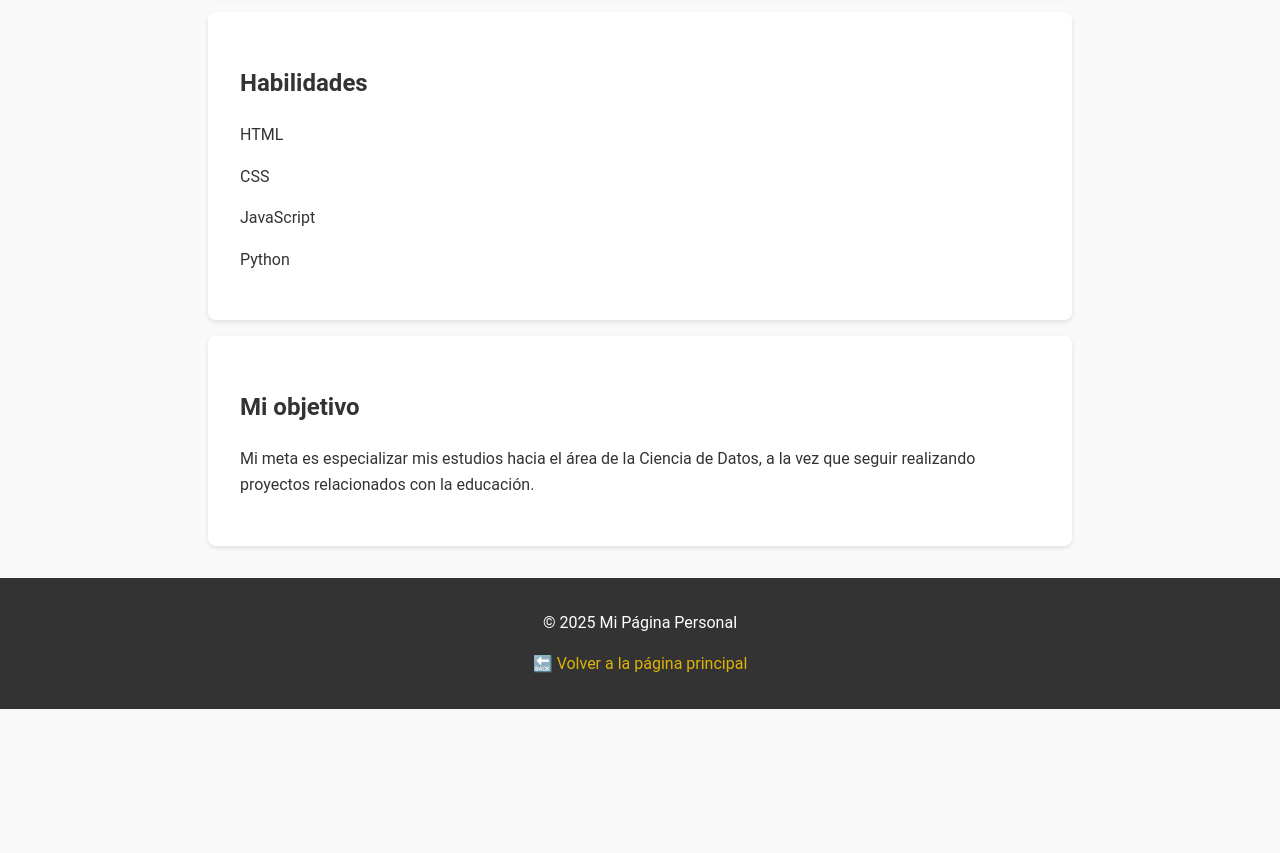
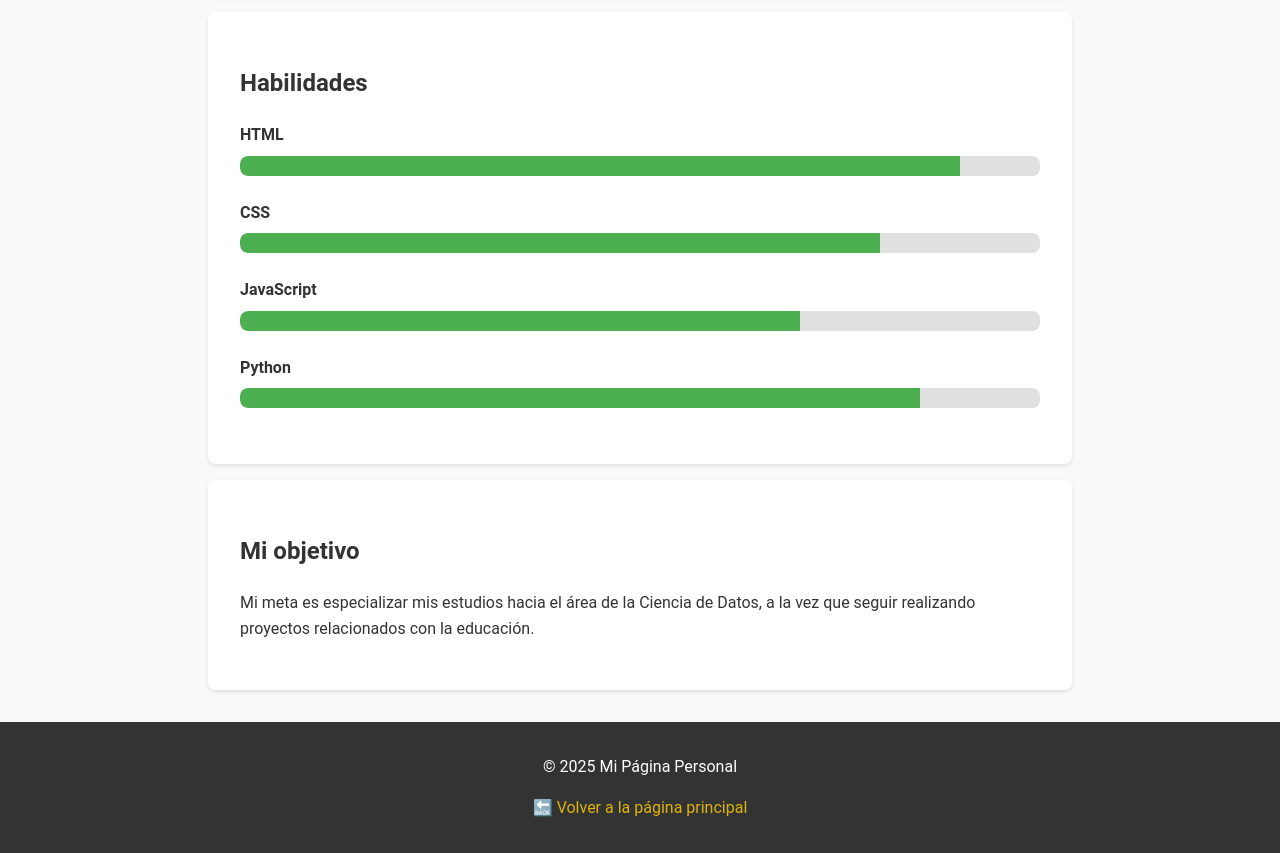
Before and after one commit to jimebourlot/ejercicios_intro_programacion_santarosa, a plain HTML site: page PaginaPersonal/experiencia.html in a window 1280 px wide. Shown: the part 1420-2273 px from the top of the page. Before the commit the page ends 2129 px from the top, so only its background shows below. Drawn offline with Linux system fonts and the light colour scheme.

Commit message:
se agrega estilo para form de contacto y para barra de skills

```diff
--- a/PaginaPersonal/styles.css
+++ b/PaginaPersonal/styles.css
@@ -60,6 +60,30 @@ section h4 {
     font-weight: bold;
 }
 
+/* Skills section styles */
+.skill {
+    margin-bottom: 1.5rem;
+}
+
+.skill p {
+    margin: 0 0 0.5rem;
+    font-weight: bold;
+}
+
+.skill-bar {
+    background-color: #e0e0e0;
+    border-radius: 8px;
+    overflow: hidden;
+    height: 20px;
+    width: 100%;
+}
+
+.skill-level {
+    background-color: #4CAF50;
+    height: 100%;
+    border-radius: 8px 0 0 8px;
+}
+
 /* Footer styles */
 footer {
     text-align: center;
@@ -77,3 +101,13 @@ footer a {
 footer a:hover {
     text-decoration: underline;
 }
+
+/* Google forms iframe styles */
+section iframe {
+    width: 100%; /* Ocupa todo el ancho del contenedor */
+    height: 100%; /* Ocupa todo el alto del contenedor */
+    min-height: 600px; /* Altura mínima para evitar que sea demasiado pequeño */
+    border: none; /* Elimina el borde */
+    border-radius: 8px; /* Opcional: redondea las esquinas */
+    box-shadow: 0 2px 4px rgba(0, 0, 0, 0.1); /* Opcional: agrega una sombra */
+}
```
